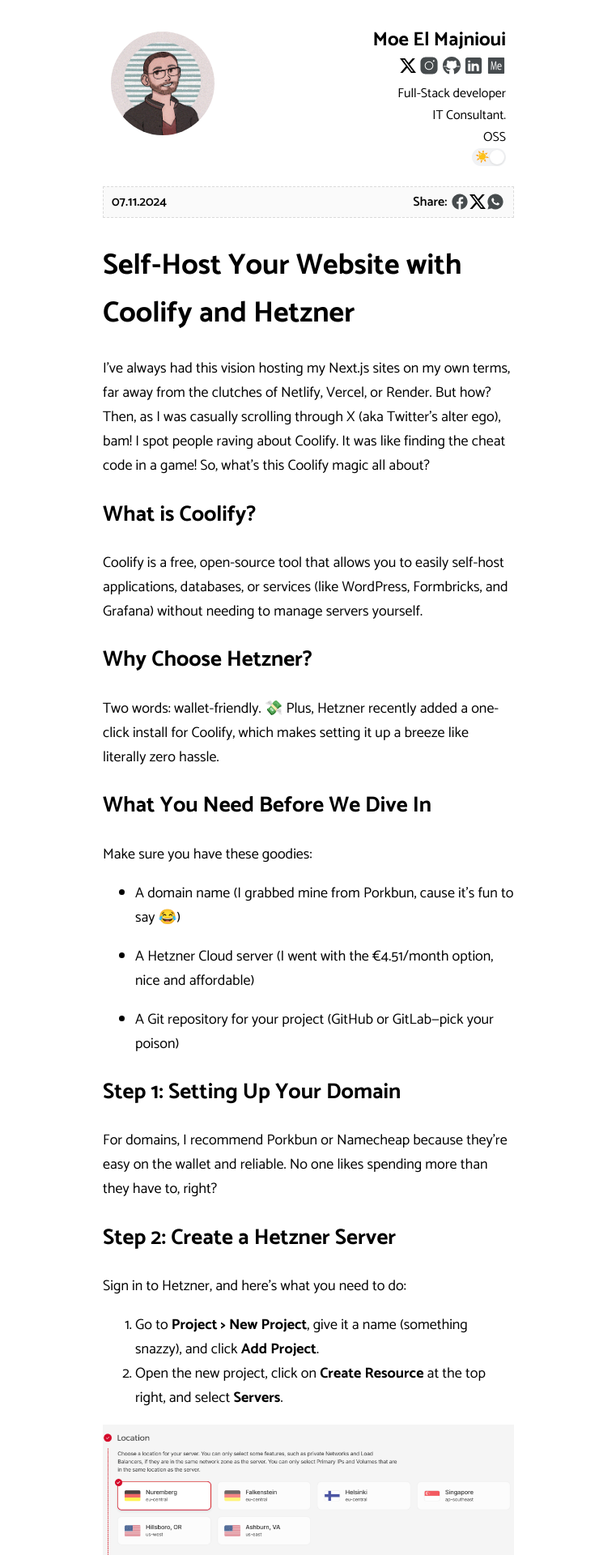
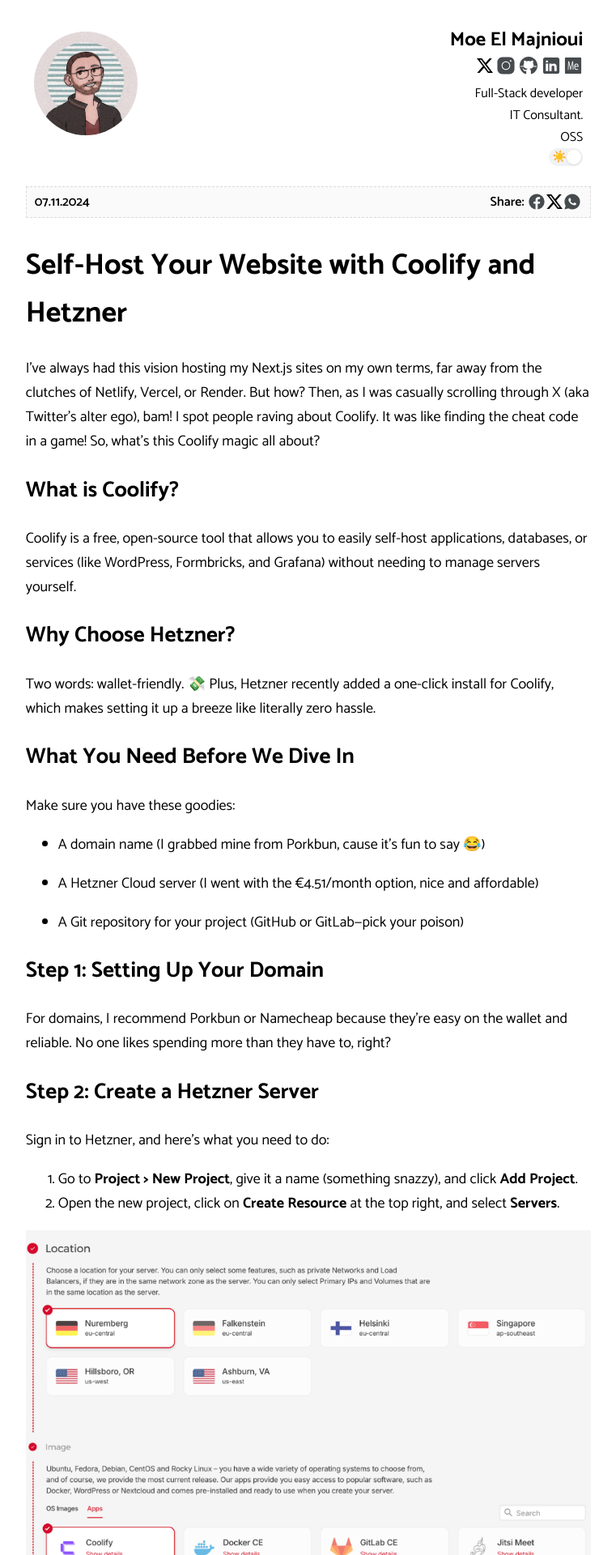
Before and after one commit to majnioui/majnioui.github.io, a Jekyll site: the page built from _posts/2024-10-12-self-host-website-with-coolify-hetzner.md, in a window 1280 px wide. Shown: the top 1920 px of the page at 81% size, without its empty margins (259-1020 px from the left). Built offline with Jekyll 4.4.1, drawn with Linux system fonts in a browser that asks for light colours; comment, search, counter and statistics services are not loaded; some of the changed text lies outside the part shown.

Commit message:
Small tweaks

````diff
--- a/_posts/2024-10-12-self-host-website-with-coolify-hetzner.md
+++ b/_posts/2024-10-12-self-host-website-with-coolify-hetzner.md
@@ -62,7 +62,7 @@ Using your terminal, SSH into the server with the following command:
 ssh root@<your-server-ip>
 ```
 
-Replace `<your-server-ip>` with your actual IP. It will ask for the password from Hetzner, and then you'll be asked to set a new root password. Pick a good one and write it down somewhere no sticky notes, please. 😅
+Replace *<your-server-ip>* with your actual IP. It will ask for the password from Hetzner, and then you'll be asked to set a new root password. Pick a good one and write it down somewhere no sticky notes, please. 😅
 
 Coolify will automatically start installing. You’ll get a link to the dashboard, which will look something like this:
 
@@ -108,12 +108,12 @@ Head over to your domain provider’s dashboard and tweak the DNS settings:
 
 ![Image](/assets/images/blog/dnscoolify.png)
 
-- In Coolify, go to **Settings** and set the instance’s domain to `https://coolify.<your-domain>`. For example, if your domain is `FPLStats.live`, use `https://coolify.fplstats.live`.
+- In Coolify, go to **Settings** and set the instance’s domain to *https://coolify.<your-domain>*. For example, if your domain is *FPLStats.live*, use *https://coolify.fplstats.live*.
 - Hit **Save** and wait a few minutes for the DNS to propagate.
 
 ![Image](/assets/images/blog/customdomain.png)
 
-Now, you can access Coolify using your custom domain, hence `https://coolify.fplstats.live` instead of `http://<your-server-ip>:8000`. No more IPs to remember!
+Now, you can access Coolify using your custom domain, hence *https://coolify.fplstats.live* instead of *http://<your-server-ip>:8000*. No more IPs to remember!
 
 ## Step 6: Link Your App to the Domain
 
@@ -144,7 +144,7 @@ For added security, set up a firewall on Hetzner:
 
 ![Image](/assets/images/blog/firewallapply.png)
 
-3. Once the firewall is enabled, Coolify will only be accessible via your custom domain (`https://coolify.<your-domain>`) plus, HTTPS is all taken care of by Coolify. No need to stress over SSL certificates. 😊
+3. Once the firewall is enabled, Coolify will only be accessible via your custom domain *https://coolify.<your-domain>* plus, HTTPS is all taken care of by Coolify. No need to stress over SSL certificates. 😊
 
 ## The Grand Finale
 
--- a/assets/css/style.css
+++ b/assets/css/style.css
@@ -28,7 +28,7 @@ body{
   flex-direction: row;
   flex-wrap: wrap;
   justify-content: space-between;
-  width: 40%;
+  width: 55%;
   margin-left: auto;
   margin-right: auto;
 }
````
